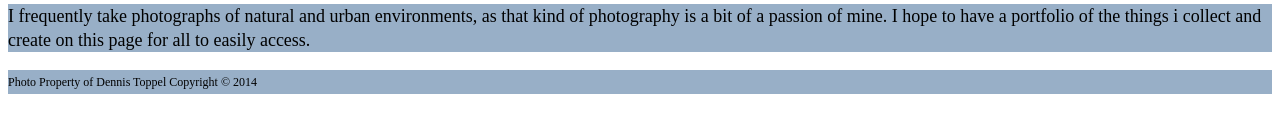
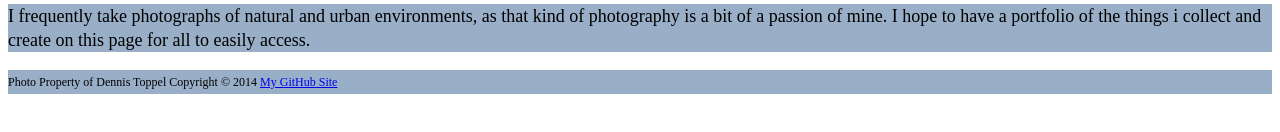
Before and after one commit to dtoppel/dtoppel.github.io, a plain HTML site: page index.html in a window 1280 px wide. Shown: the part 142-274 px from the top of the page. Drawn offline with Linux system fonts and the light colour scheme.

Commit message:
Update index.html

```diff
--- a/index.html
+++ b/index.html
@@ -12,4 +12,4 @@
   <p>My name is Dennis Toppel, and this is my Web Presence. I currently am a student at IIT, and am taking a Web Design Class. I have a GitHub page which I post my work and updates on said work, and any future projects will also be on my that page too.</p>
   <p>I frequently take photographs of natural and urban environments, as that kind of photography is a bit of a passion of mine. I hope to have a portfolio of the things i collect and create on this page for all to easily access.
 </body>
-<footer>Photo Property of Dennis Toppel Copyright © 2014
+<footer>Photo Property of Dennis Toppel Copyright © 2014 <a href="https://github.com/dtoppel">My GitHub Site</a>
```
